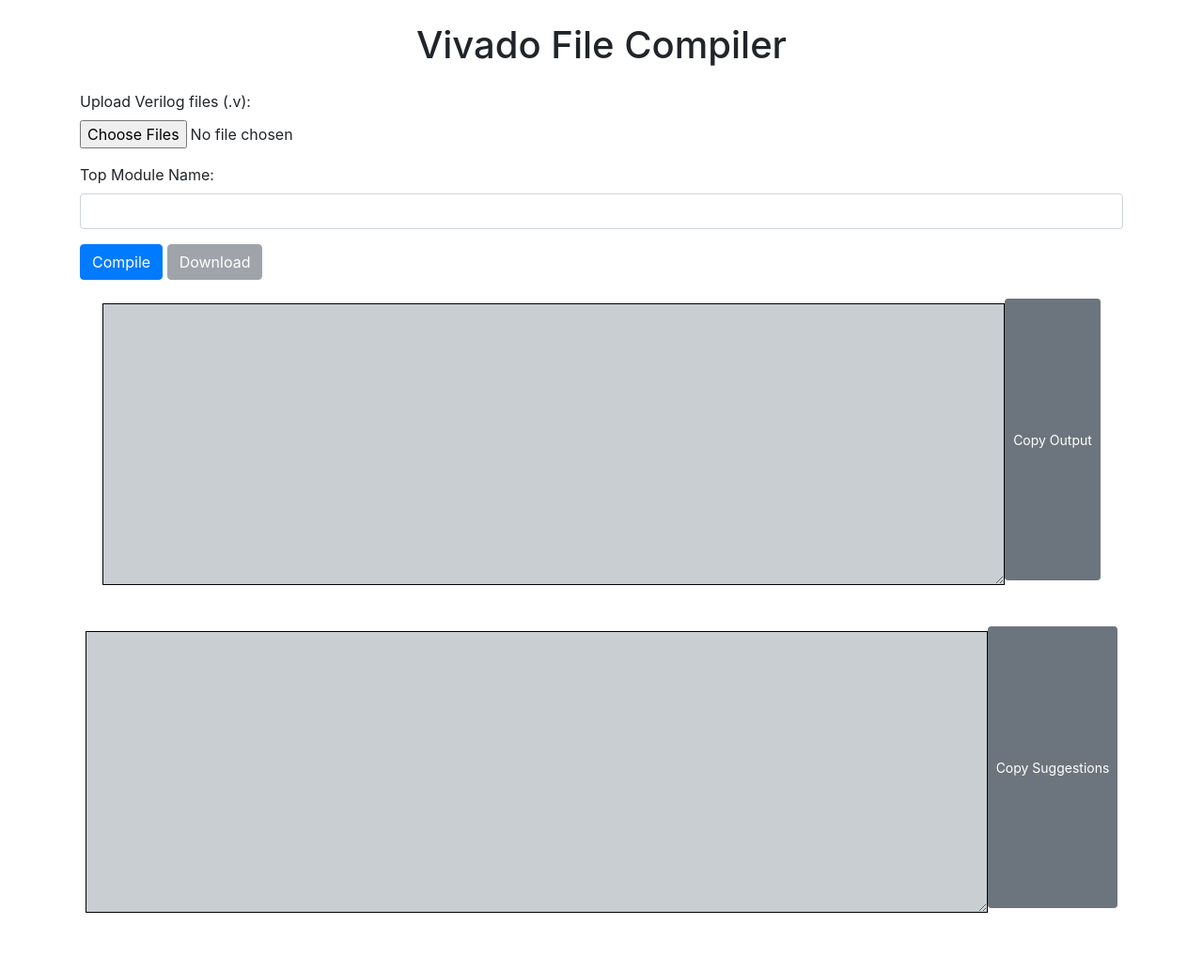
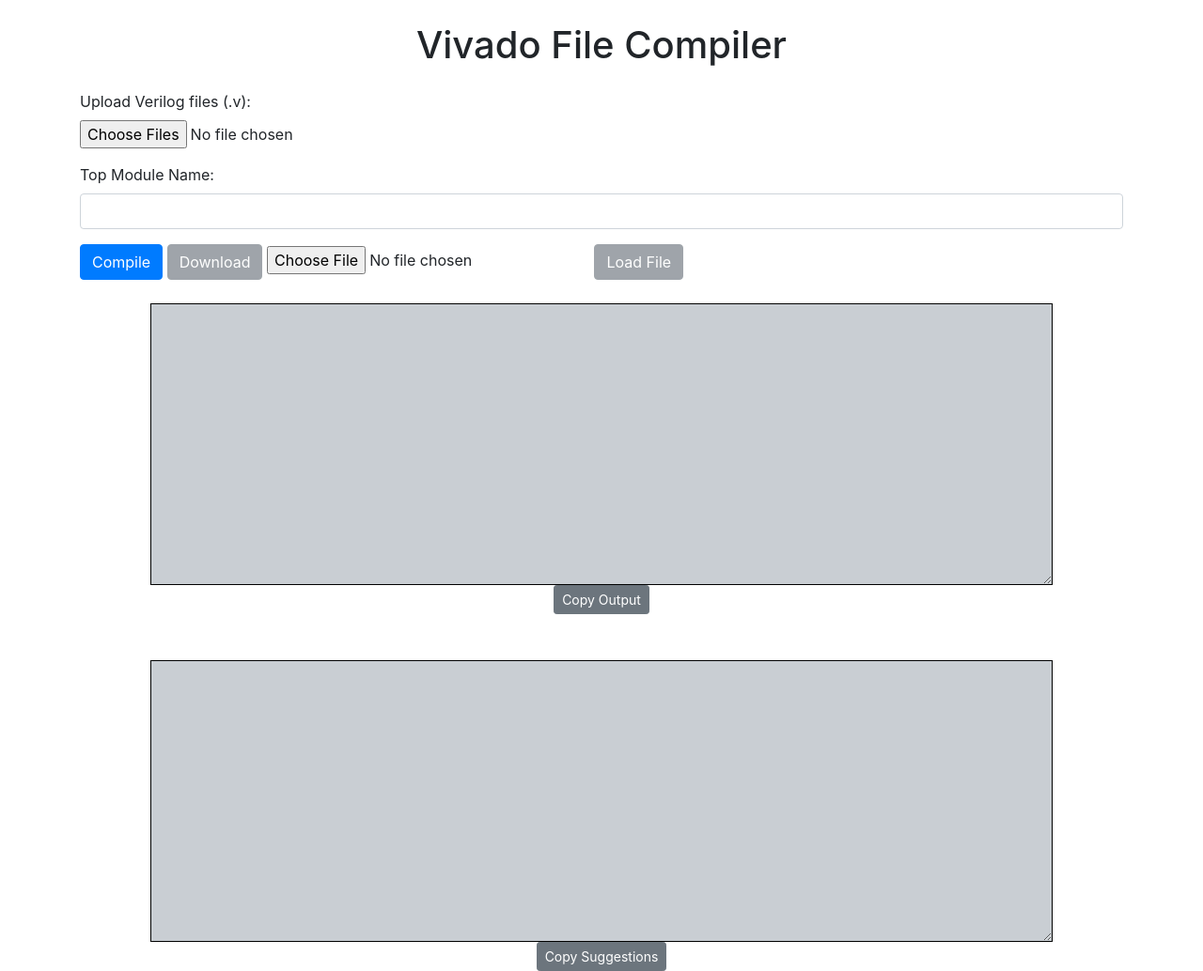
Before and after one commit to jianqianggu/FYP, a Flask app: page / in a window 1280 px wide. Shown: the whole page at 94% size. Before the commit the page ends 972 px from the top, so only its background shows below. Run offline with Flask 2, Linux system fonts and the light colour scheme; parts of the project's set-up code (start-up, migrations or seed data) failed here and were passed over; some libraries are stand-ins or nearby versions.

Commit message:
added new feature to package bitstream file as POST request and send it

```diff
--- a/Docker/Server/templates/index.html
+++ b/Docker/Server/templates/index.html
@@ -86,6 +86,11 @@
             <button type="button" class="btn btn-secondary disabled" id="downloadButton" onclick="downloadFile()"
                 disabled>Download</button>
 
+            <input type="file" id="uploadFile">
+
+            <button type="button" class="btn btn-secondary disabled" id="loadFile" onclick="uploadBitstream()"
+                disabled>Load File</button>
+
         </form>
 
         <!-- <div id="response" class="mt-3" ondblclick="selectText('response')"></div> -->
@@ -94,13 +99,15 @@
     </div>
     <div class="output-container" style="margin-top: 20px;">
         <div id="compileOutput" style="margin-top: 5px;" ondblclick="selectText('compileOutput')"></div>
-        <br>
+    </div>
+    <div style="display: flex; justify-content: center;">
         <button class="btn btn-secondary btn-sm" onclick="copyToClipboard('#compileOutput')">Copy Output</button>
     </div>
     <br>
     <div class="output-container" style="margin-top: 20px;">
         <div id="suggestionsBox" style="margin-top: 5px;" ondblclick="selectText('suggestionsBox')"></div>
-        <br>
+    </div>
+    <div style="display: flex; justify-content: center;">
         <button class="btn btn-secondary btn-sm" onclick="copyToClipboard('#suggestionsBox')">Copy Suggestions</button>
     </div>
 
@@ -110,7 +117,26 @@
             window.location.href = '/download-file';
         }
 
-        document.getElementById('downloadButton').addEventListener('click', downloadFile);
+        function uploadBitstream() {
+            // Select the file input element
+            let fileInput = document.querySelector('#uploadFile');
+            let file = fileInput.files[0];
+
+            // Create a FormData object
+            let formData = new FormData();
+
+            // Append the file to the FormData object
+            formData.append('file', file);
+
+            // Send a POST request to the server
+            fetch('https://your-website.com/uploadBitstream', {
+                method: 'POST',
+                body: formData
+            })
+                .then(response => response.json())
+                .then(data => console.log(data))
+                .catch(error => console.error(error));
+        }
 
         function uploadFiles() {
             document.getElementById('compileOutput').innerHTML = '';
@@ -147,6 +173,12 @@
                         downloadButton.classList.remove('btn-secondary', 'disabled');
                         downloadButton.classList.add('btn-primary');
                         downloadButton.disabled = false;
+
+                        // Enable load file button
+                        let loadFileButton = document.getElementById('loadFile');
+                        loadFileButton.classList.remove('btn-secondary', 'disabled');
+                        loadFileButton.classList.add('btn-primary');
+                        loadFileButton.disabled = false;
                     } else {
                         let suggestionsBox = document.getElementById('suggestionsBox');
                         suggestionsBox.innerHTML = `<strong>Suggestions:</strong><br><pre>${data.feedback}`;
```
Also changed, not shown: readme.txt, 1 other file.
